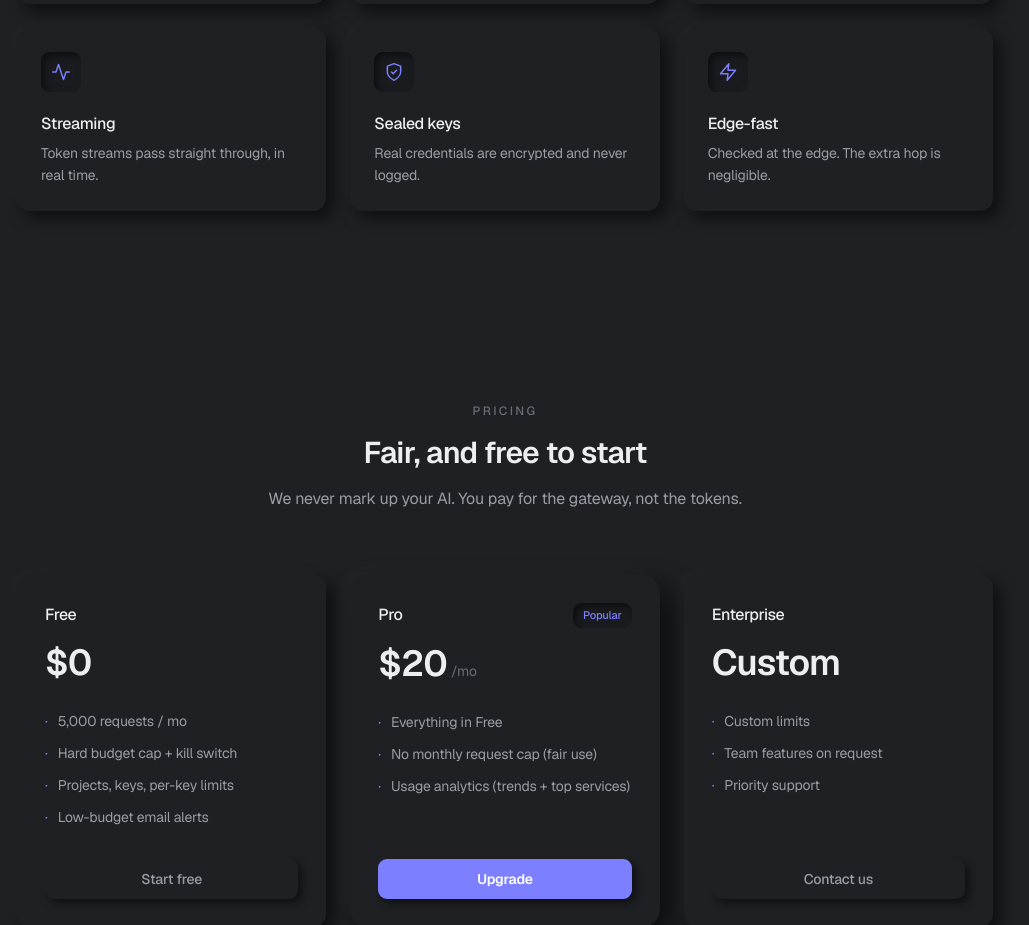
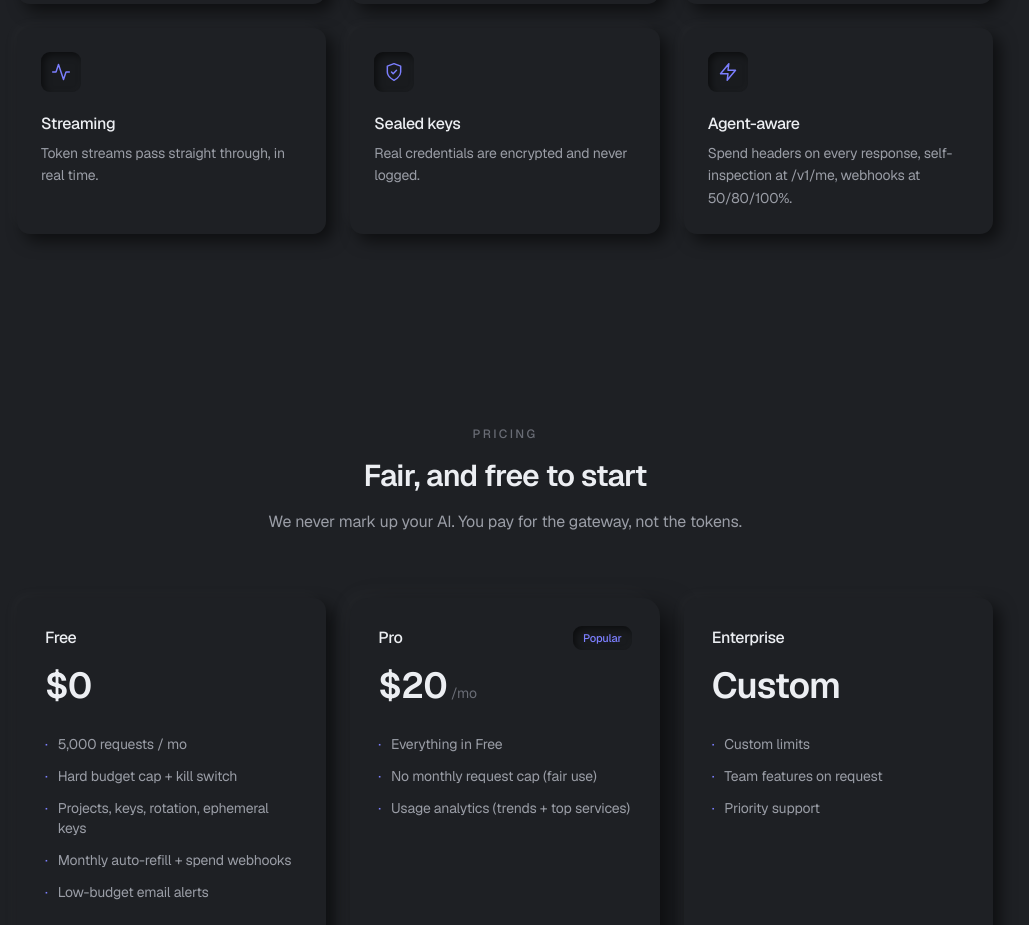
Before and after one commit to 9atar6/allowance, a Next.js app in the folder dashboard/: page / in a window 1280 px wide. Shown: the part 1827-2752 px from the top of the page, without its empty margins (135-1164 px from the left). Built offline with nearby package versions, Linux system fonts and the light colour scheme.

Commit message:
docs: README current (agents, MCP, E2E, 22-check audit) + landing agent card + em-dash sweep

```diff
--- a/dashboard/app/page.tsx
+++ b/dashboard/app/page.tsx
@@ -50,7 +50,7 @@ const features = [
   { icon: IconLayers, title: "Any API", body: "Not just AI. Maps, SMS, data, your own services." },
   { icon: IconStream, title: "Streaming", body: "Token streams pass straight through, in real time." },
   { icon: IconShield, title: "Sealed keys", body: "Real credentials are encrypted and never logged." },
-  { icon: IconZap, title: "Edge-fast", body: "Checked at the edge. The extra hop is negligible." },
+  { icon: IconZap, title: "Agent-aware", body: "Spend headers on every response, self-inspection at /v1/me, webhooks at 50/80/100%." },
 ];
 
 // Only claims that are actually enforced/built today. Update as features land.
@@ -62,7 +62,8 @@ const plans = [
     features: [
       "5,000 requests / mo",
       "Hard budget cap + kill switch",
-      "Projects, keys, per-key limits",
+      "Projects, keys, rotation, ephemeral keys",
+      "Monthly auto-refill + spend webhooks",
       "Low-budget email alerts",
     ],
     cta: "Start free",
```
Also changed, not shown: 2 other files (tests, documents, lock files or other folders).
